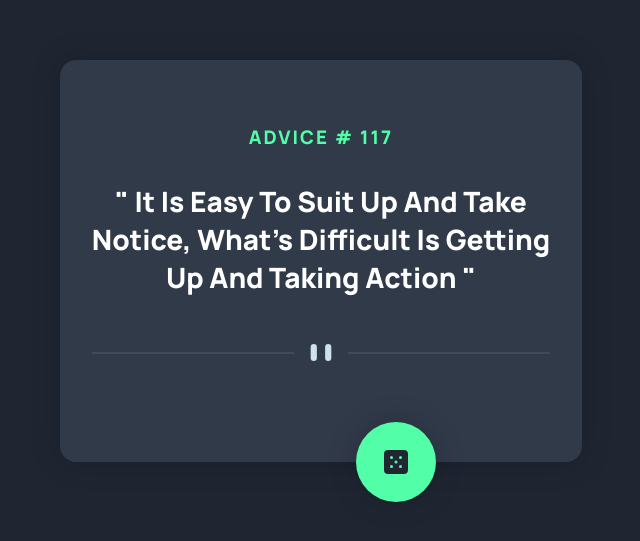
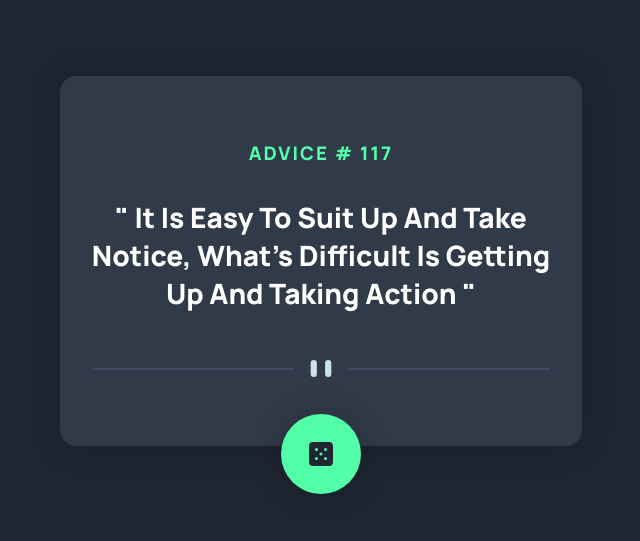
Before and after one commit to MohamadMahdi-Tasha/advice-generator, a plain HTML site: page index.html in a window 1280 px wide. Shown: the part 139-680 px from the top of the page, without its empty margins (319-959 px from the left). Drawn offline with Linux system fonts and the light colour scheme.

Commit message:
fixed a bug of dice button

```diff
--- a/index.html
+++ b/index.html
@@ -43,7 +43,7 @@
     <!--Divider Of Advice Generator-->
     <img class="advice-generator--divider" src="src/img/pattern-divider-desktop.svg" alt="Divider">
     <!--Dice Button At Bottom-->
-    <button class="advice-generator--dice-btn"><img src="src/img/icon-dice.svg" alt="Dice Icon"></button>
+    <div class="advice-generator--dice-btn-holder"><button class="advice-generator--dice-btn"><img src="src/img/icon-dice.svg" alt="Dice Icon"></button></div>
 </div>
 <!--Linking Our Js File-->
 <script src="src/script.js"></script>
--- a/src/style.css
+++ b/src/style.css
@@ -58,6 +58,13 @@ body {
     margin-bottom: 2rem;
 }
 
+.advice-generator--dice-btn-holder {
+    display: flex;
+    justify-content: center;
+    align-items: center;
+    margin-bottom: -7rem;
+}
+
 .advice-generator--dice-btn {
     width: 5rem;
     height: 5rem;
@@ -67,9 +74,6 @@ body {
     justify-content: center;
     align-items: center;
     background-color: var(--Neon-Green);
-    position: absolute;
-    margin-left: 16.5rem;
-    margin-top: 1.5rem;
     box-shadow: 0 0 30px rgba(0, 0, 0, 0.2);
     transition: .3s;
 }
```
